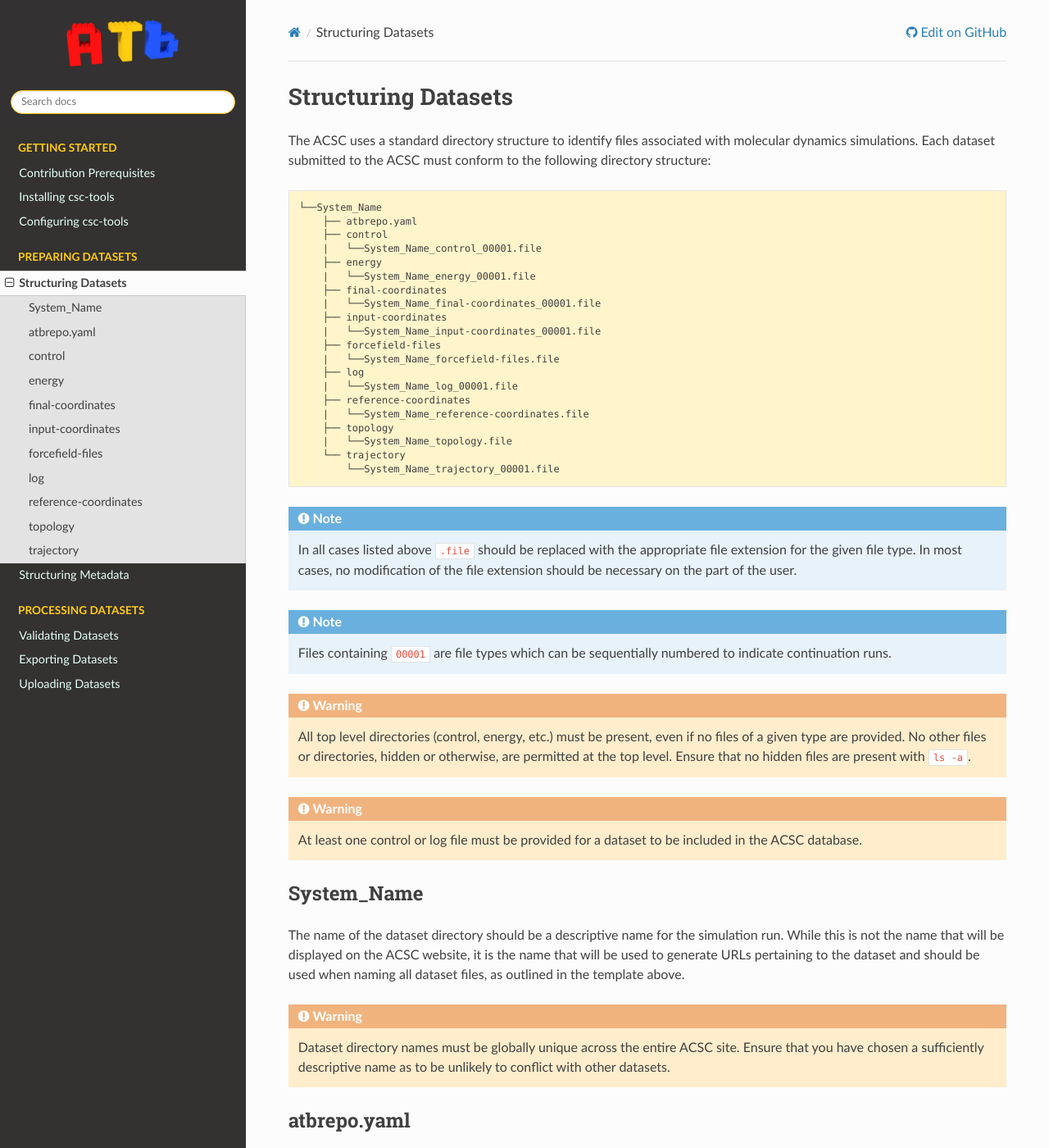
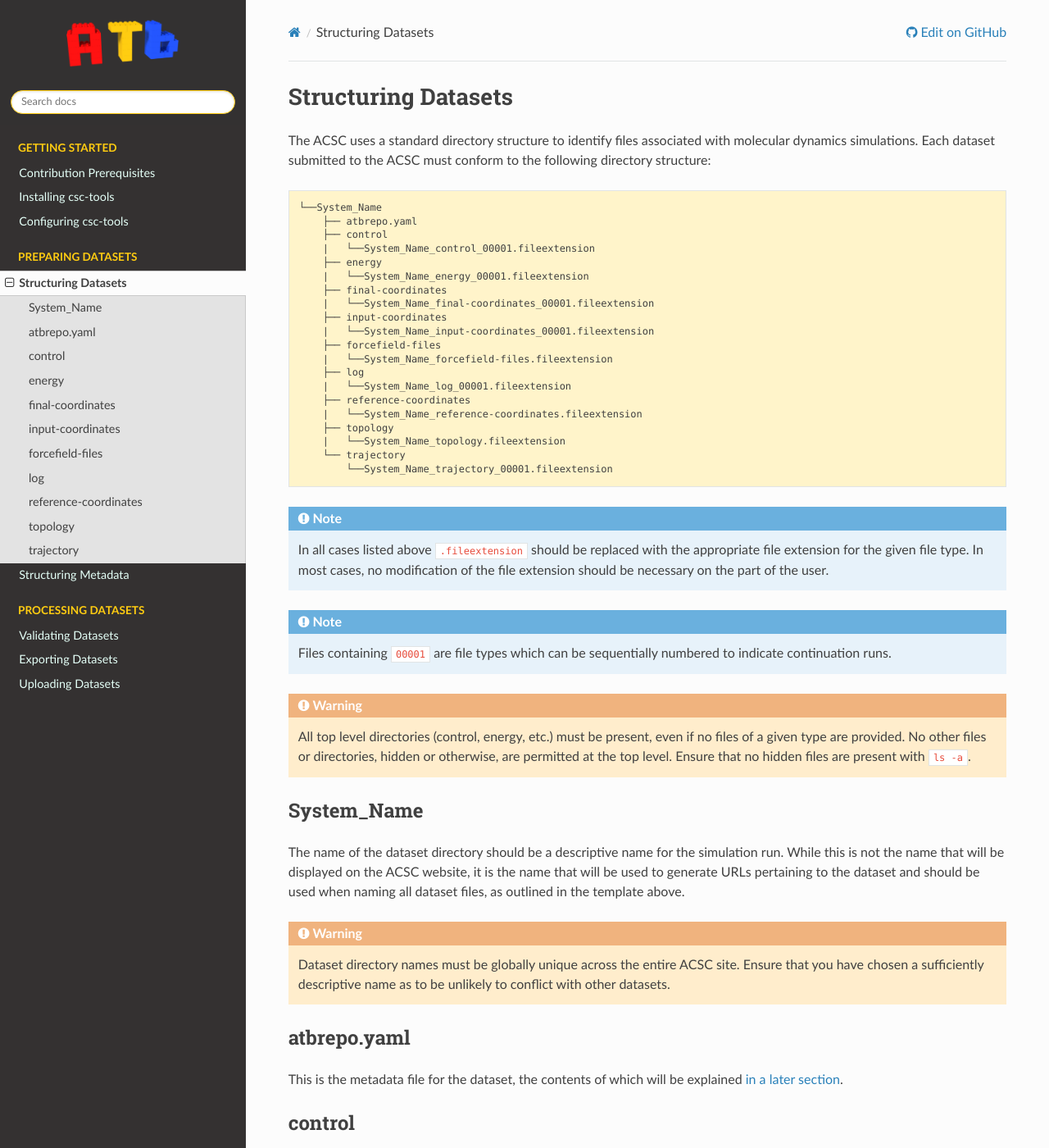
Before and after one commit to ATB-UQ/csc-tools, a Sphinx documentation site: the page built from docs/source/dataset_structure.rst, in a window 1280 px wide and 1400 px high. Shown: the whole window at 82% size. Built offline with Sphinx 7.4.7 and the Read the Docs theme 2.0.0, drawn with Linux system fonts in a browser that asks for light colours; some of the changed text lies outside the part shown.

Commit message:
clarified required files in docs

```diff
--- a/docs/source/dataset_metadata.rst
+++ b/docs/source/dataset_metadata.rst
@@ -10,7 +10,7 @@ As mentioned in :ref:`Structuring Datasets`, the atbrepo.yaml file in each datas
     title: "This will appear as the title of the simulation on the ACSC website. Should be enclosed in quotation marks."
     notes: "This will appear as a description of the simulation on the ACSC website. Should be enclosed in quotation marks.  If the data is related to a publication, the DOI of the publication can also be included in this field."
     program: The name of the program used to carry out the simulation run. Currently supported values are AMBER, GROMACS, and GROMOS.  Only one program name per dataset should be provided.
-    organization: The organization the uploading user is affiliated with, as outlined in "Creating an ACSC Account".  Currently supported values are bernhardt, chalmers, deplazes, krenske, malde, mduq, omara, smith, and yu.
+    organization: The organization the uploading user is affiliated with, as outlined in "Contribution Prerequisites".  Currently supported values are bernhardt, chalmers, deplazes, krenske, malde, mduq, omara, smith, and yu.
     tags: Freeform text tags for the simulation, prefixed with a hyphen. Note that some tags are prefixed with "item-", as shown below
         - replicate-[number] of [total number]
         - protein-[name of protein]
--- a/docs/source/dataset_structure.rst
+++ b/docs/source/dataset_structure.rst
@@ -10,35 +10,32 @@ The ACSC uses a standard directory structure to identify files associated with m
     └──System_Name
         ├── atbrepo.yaml
         ├── control
-        |   └──System_Name_control_00001.file
+        |   └──System_Name_control_00001.fileextension
         ├── energy
-        |   └──System_Name_energy_00001.file
+        |   └──System_Name_energy_00001.fileextension
         ├── final-coordinates
-        |   └──System_Name_final-coordinates_00001.file
+        |   └──System_Name_final-coordinates_00001.fileextension
         ├── input-coordinates
-        |   └──System_Name_input-coordinates_00001.file
+        |   └──System_Name_input-coordinates_00001.fileextension
         ├── forcefield-files
-        |   └──System_Name_forcefield-files.file
+        |   └──System_Name_forcefield-files.fileextension
         ├── log
-        |   └──System_Name_log_00001.file
+        |   └──System_Name_log_00001.fileextension
         ├── reference-coordinates
-        |   └──System_Name_reference-coordinates.file
+        |   └──System_Name_reference-coordinates.fileextension
         ├── topology
-        |   └──System_Name_topology.file
+        |   └──System_Name_topology.fileextension
         └── trajectory
-            └──System_Name_trajectory_00001.file
+            └──System_Name_trajectory_00001.fileextension
 
 .. note::
-    In all cases listed above :code:`.file` should be replaced with the appropriate file extension for the given file type.  In most cases, no modification of the file extension should be necessary on the part of the user.
+    In all cases listed above :code:`.fileextension` should be replaced with the appropriate file extension for the given file type.  In most cases, no modification of the file extension should be necessary on the part of the user.
 
 .. note::
     Files containing :code:`00001` are file types which can be sequentially numbered to indicate continuation runs.
 
 .. warning::
     All top level directories (control, energy, etc.) must be present, even if no files of a given type are provided.  No other files or directories, hidden or otherwise, are permitted at the top level.  Ensure that no hidden files are present with :code:`ls -a`.
-
-.. warning::
-    At least one control or log file must be provided for a dataset to be included in the ACSC database.
 
 System_Name
 -----------
```
Also changed, not shown: other parts of docs/source/dataset_structure.rst (+13 -1 lines).
